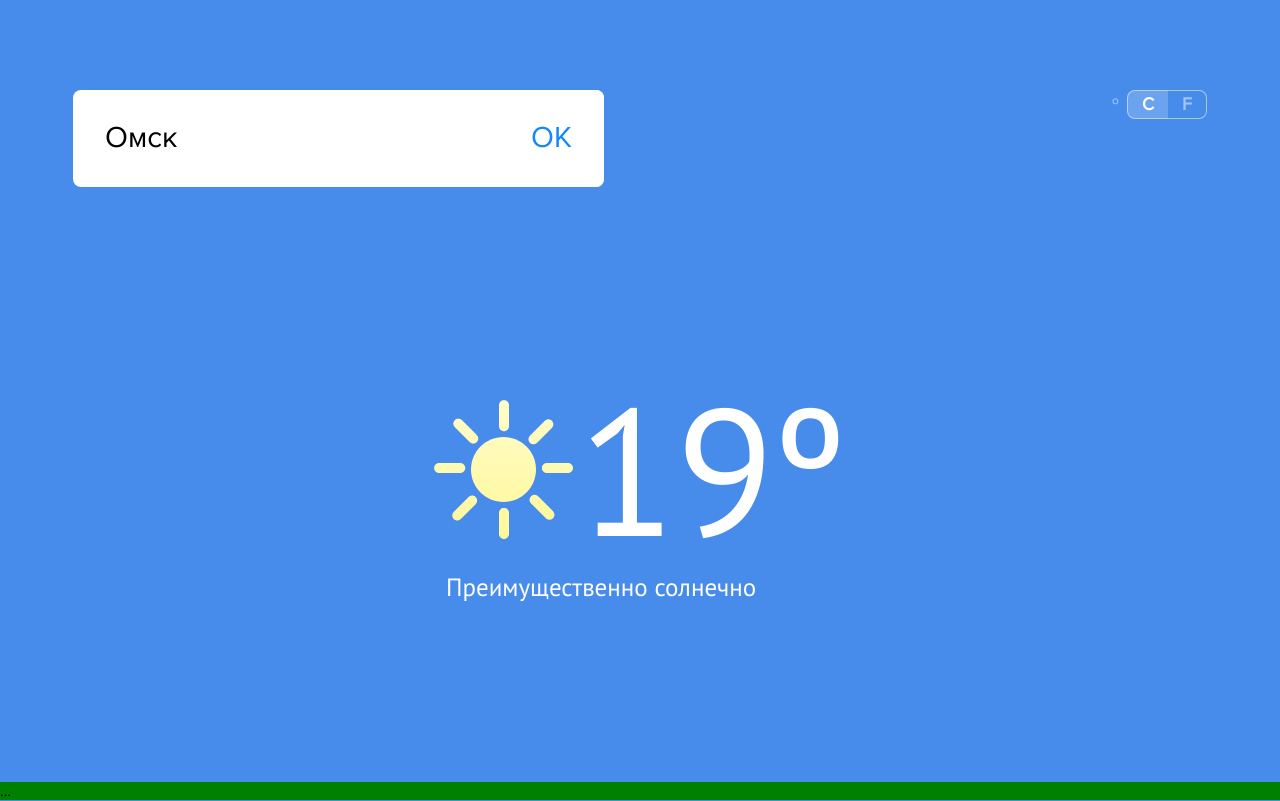
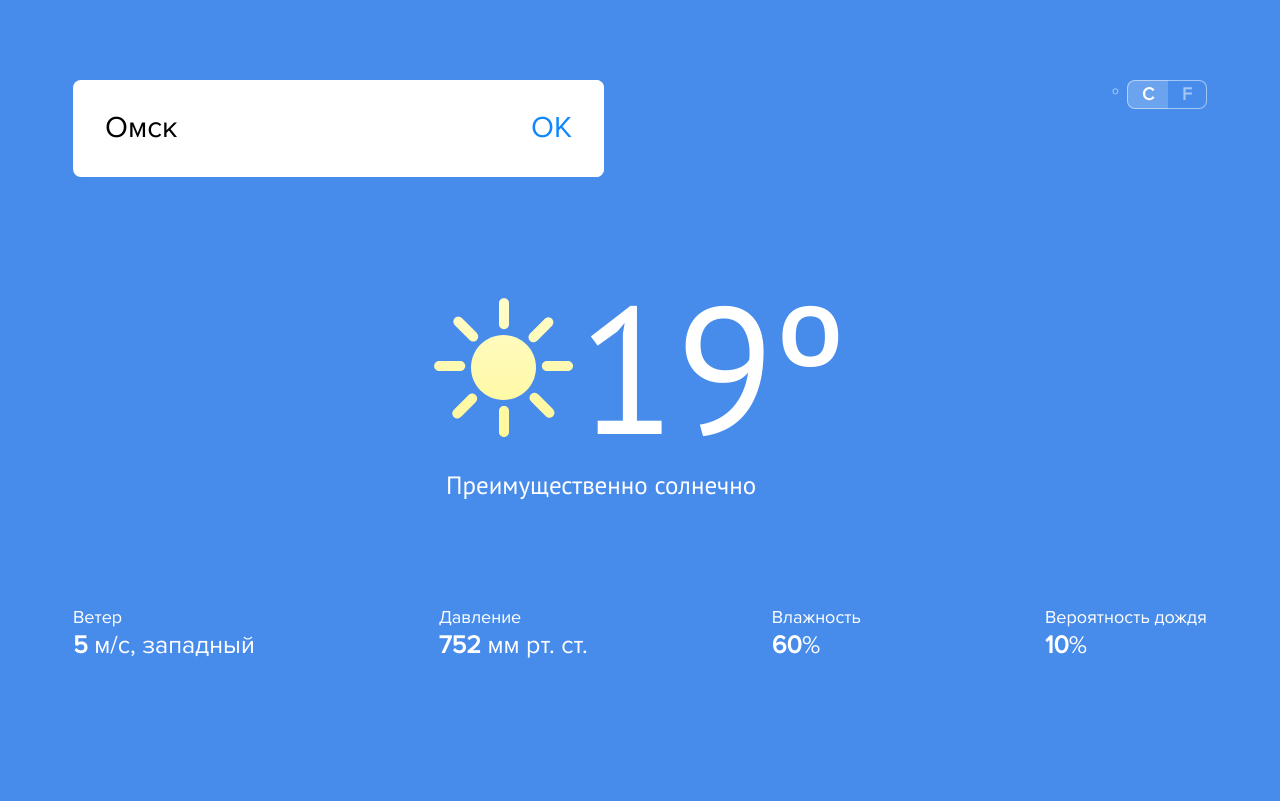
Before and after one commit to domain835/weather, a plain HTML site: page index.html in a window 1280 px wide. Drawn offline with Linux system fonts and the light colour scheme.

Commit message:
footer done

```diff
--- a/index.html
+++ b/index.html
@@ -44,7 +44,26 @@
 			<p>Преимущественно солнечно</p>
 		</div>
 	</section>
-	<footer>...</footer>
+	<footer>
+		<div class="container">
+		<dl>
+			<dt>Ветер</dt>
+			<dd><b>5</b> м/c, западный</dd>
+		</dl>
+		<dl>
+			<dt>Давление</dt>
+			<dd><b>752</b> мм рт. ст.</dd>
+		</dl>
+		<dl>
+			<dt>Влажность</dt>
+			<dd><b>60</b>%</dd>
+		</dl>
+		<dl>
+			<dt>Вероятность дождя</dt>
+			<dd><b>10</b>%</dd>
+		</dl>
+		</div>
+	</footer>
 </body>
 
 </html>
--- a/sass/_grid.sass
+++ b/sass/_grid.sass
@@ -13,6 +13,21 @@ header
 	flex: 0 0 auto
 	background-color: blues
 
+.container
+	max-width: 1174px
+	display: flex
+	width: 100%
+	justify-content: space-between
+	margin: auto
+	margin-top: 80px
+	padding: 0 20px
+
+	h2
+		display: none
+
+	&.navigation
+		display: none
+
 .main-content
 	flex: 1 0 auto
 	display: flex
@@ -21,22 +36,24 @@ header
 
 footer
 	flex: 0 0 auto
-	background-color: green
 
-.container
-	max-width: 1174px
-	display: flex
-	width: 100%
-	justify-content: space-between
-	margin: auto
-	margin-top: 90px
-	padding: 0 20px
+	.container
+		margin-top: 0
+		margin-bottom: 120px
+		display: flex
+		justify-content: space-between
+		flex-wrap: wrap
+		padding: 0
 
-	h2
-		display: none
 
-	&.navigation
-		display: none
+		dl
+			padding: 20px
+			font-size: 18px
+			margin: 0
+
+			dd
+				font-size: 25px
+				margin-top: 4px
 
 @media (max-width: 768px)
 	.header
@@ -56,10 +73,23 @@ footer
 				height: 70px
 				top: -30px
 				right: -4px
-
 			span
 				font-size: 90px
 
 			p
 				font-size: 18px
 				margin-left: 12px
+
+	footer
+		flex: 0 0 auto
+
+		.container
+			margin-bottom: 20px
+
+			dl
+				font-size: 15px
+				width: 50%
+
+				dd
+					font-size: 18px
+					margin-top: 4px
--- a/sass/_settings.sass
+++ b/sass/_settings.sass
@@ -1,6 +1,7 @@
 body
 	+regular
 	background: #488ceb
+	color: #fff
 
 	.select
 		display: flex
```
Also changed, not shown: css/normalize.css, css/style.css, 1 other file.
